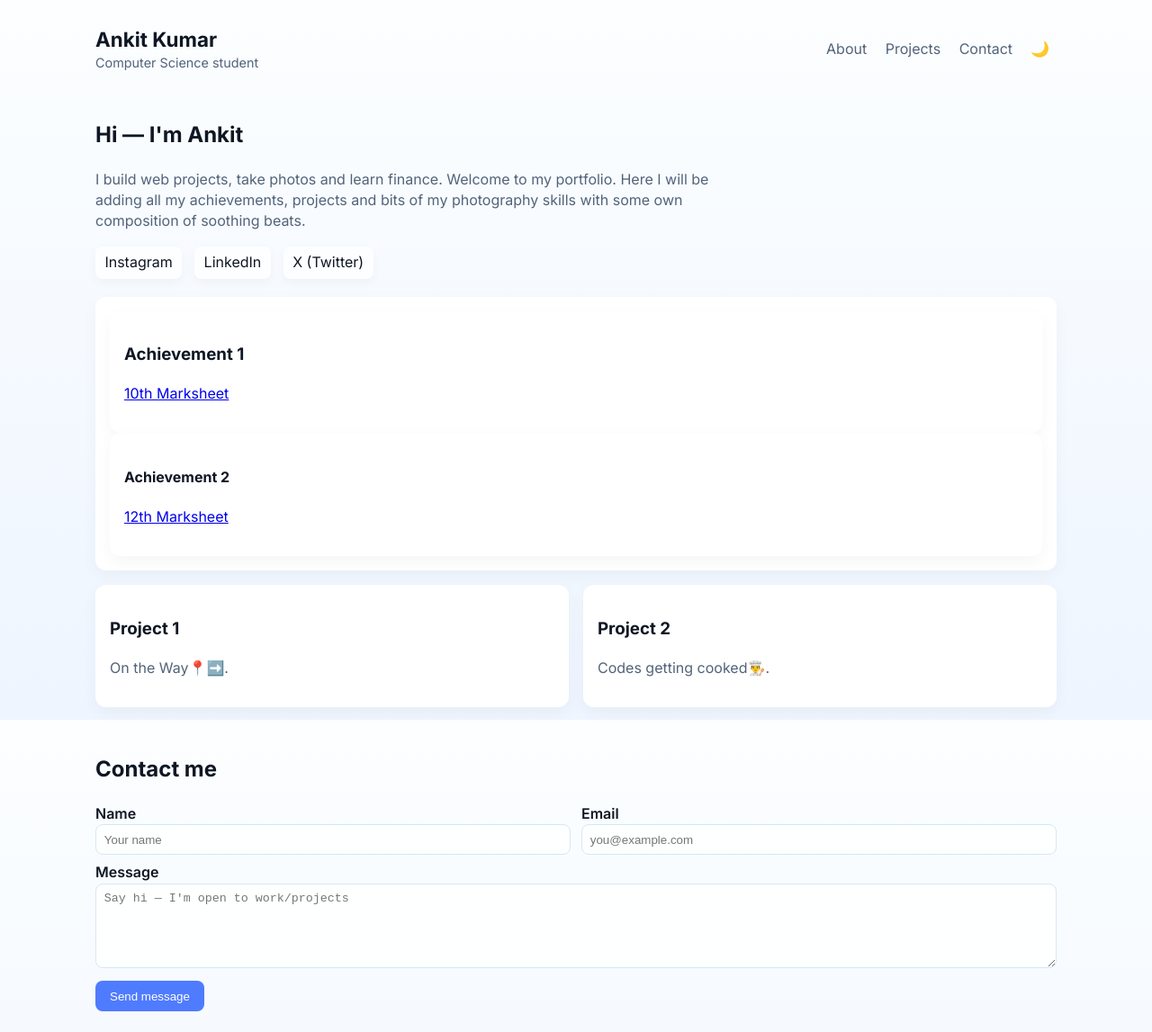
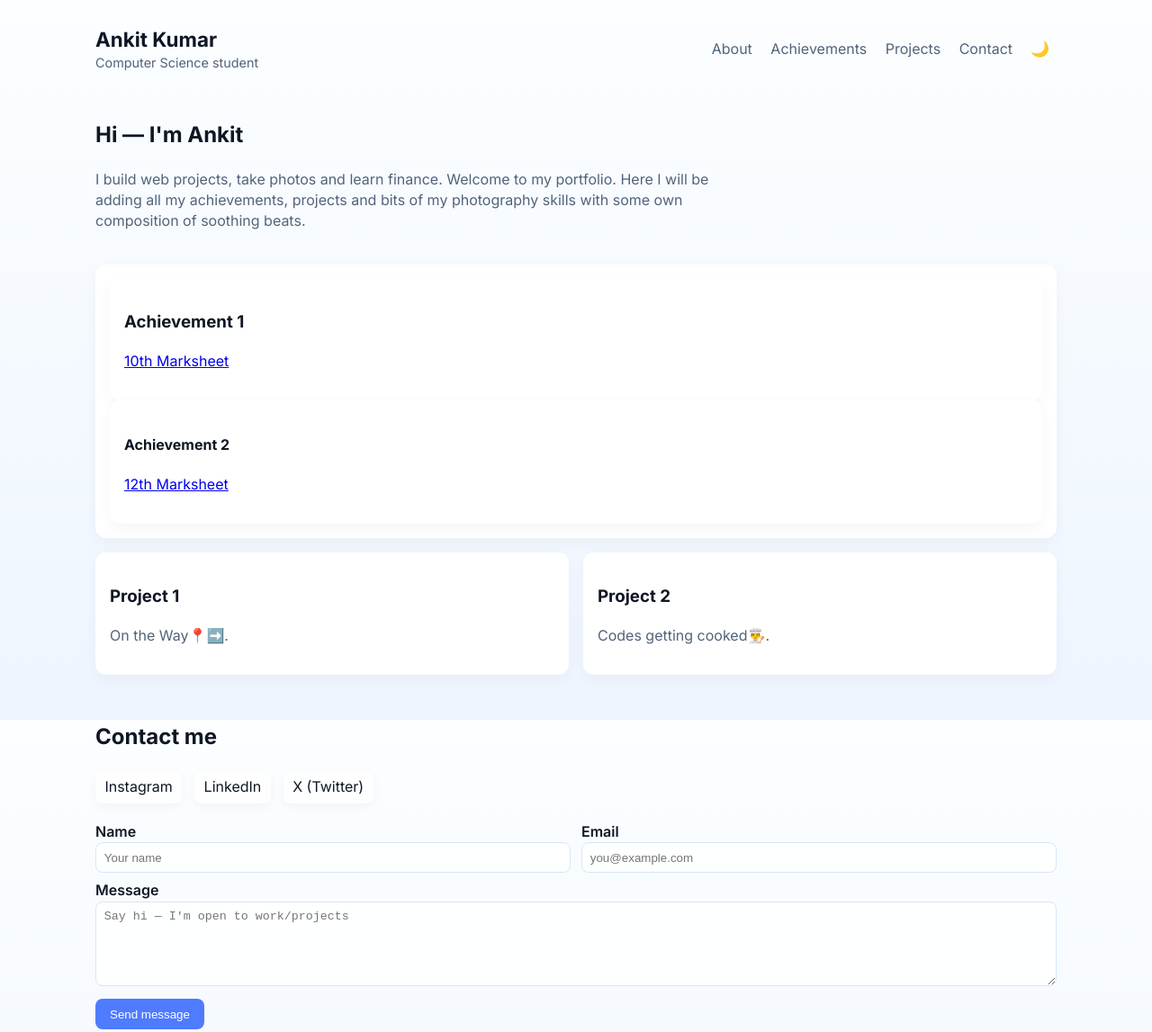
Before and after one commit to Ankit-kumar-develop/ankit-portfolio, a plain HTML site: page index.html in a window 1280 px wide. Shown: the top 1147 px of the page at 90% size. Drawn offline with nearby package versions, Linux system fonts and the light colour scheme.

Commit message:
Update index.html

```diff
--- a/index.html
+++ b/index.html
@@ -156,6 +156,7 @@
       <div style="display:flex;align-items:center;gap:.75rem">
         <nav class="nav" aria-label="Primary">
           <a href="#about">About</a>
+          <a href="#Achievements">Achievements</a>
           <a href="#projects">Projects</a>
           <a href="#contact">Contact</a>
         </nav>
@@ -168,12 +169,6 @@
         <div class="hero-content">
           <h2>Hi — I'm Ankit</h2>
           <p class="muted">I build web projects, take photos and learn finance. Welcome to my portfolio. Here I will be adding all my achievements, projects and bits of my photography skills with some own composition of soothing beats.</p>
-
-          <div class="socials" aria-label="Social links">
-            <a href="https://www.instagram.com/ankitkrexperts/" target="_blank" rel="noopener">Instagram</a>
-            <a href="https://www.linkedin.com/in/ankit-kumar-971163399/" target="_blank" rel="noopener">LinkedIn</a>
-            <a href="https://x.com/AnkitkrExperts" target="_blank" rel="noopener">X (Twitter)</a>
-          </div>
         </div>
 
         <div class="hero-image" aria-hidden="true">
@@ -211,6 +206,12 @@
 
       <section id="contact" class="contact" aria-label="Contact">
         <h2>Contact me</h2>
+         <div class="socials" style="margin-bottom: 20px;">
+            <a href="https://www.instagram.com/ankitkrexperts/" target="_blank" rel="noopener">Instagram</a>
+            <a href="https://www.linkedin.com/in/ankit-kumar-971163399/" target="_blank" rel="noopener">LinkedIn</a>
+            <a href="https://x.com/AnkitkrExperts" target="_blank" rel="noopener">X (Twitter)</a>
+          </div>
+
         <form id="contactForm" autocomplete="off">
           <div style="display:grid;grid-template-columns:1fr 1fr;gap:.75rem">
             <label class="col">
```
